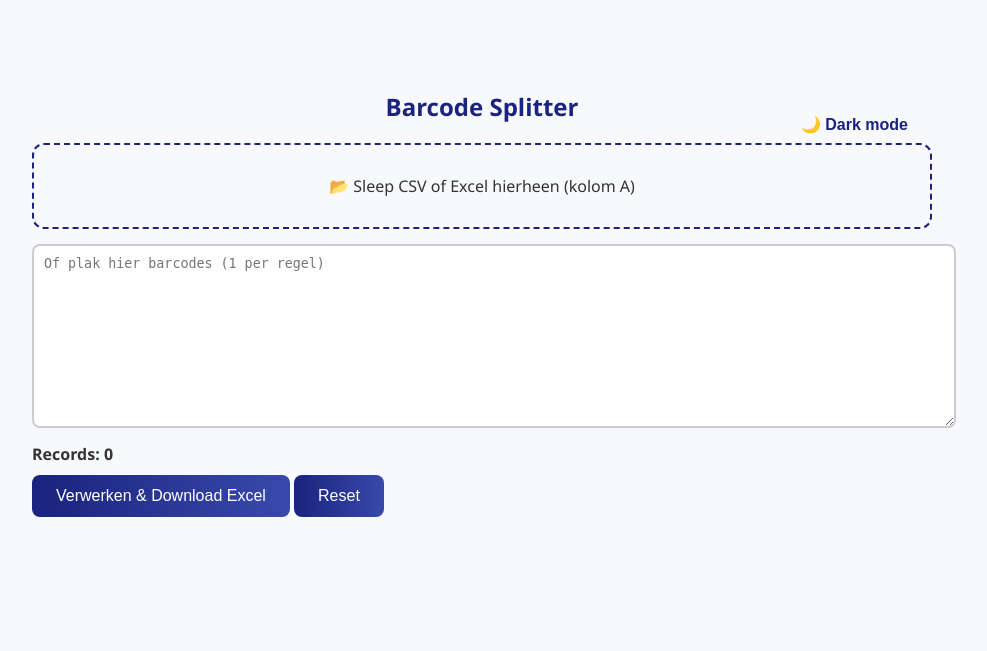
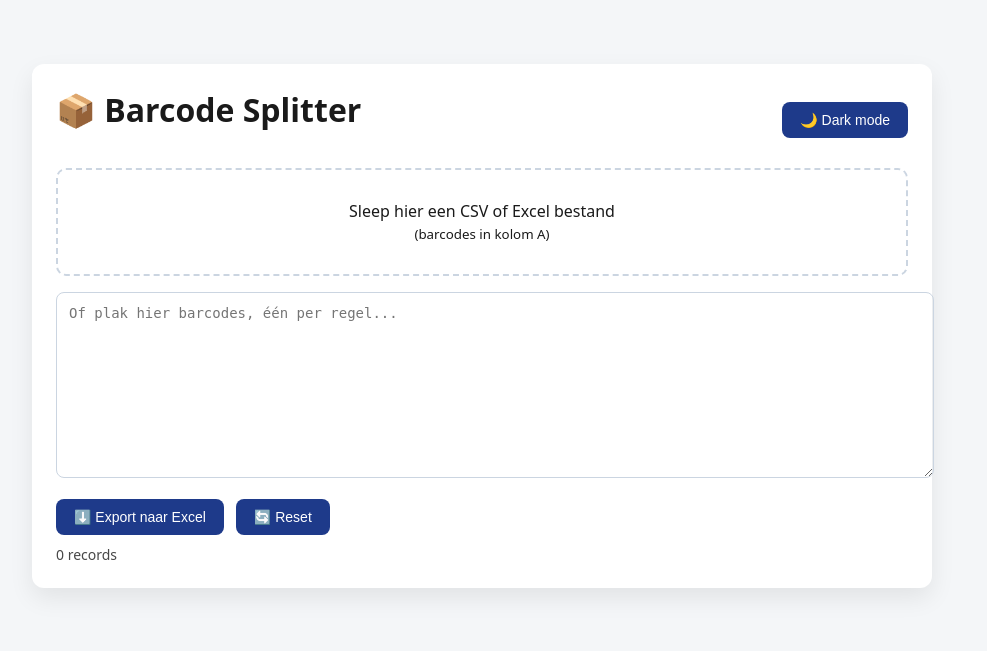
Before and after one commit to UsrNameJohn/BarcodeSpliter, a Python web app: template templates/index.html in a window 1280 px wide. Shown: the top 651 px of the page, without its empty margins (158-1145 px from the left). Run offline with Jinja, Linux system fonts and the light colour scheme; the template is opened without the code that fills it, so the values that code supplies are empty.

Commit message:
Update index.html

```diff
--- a/templates/index.html
+++ b/templates/index.html
@@ -1,211 +1,253 @@
 <!DOCTYPE html>
 <html lang="nl">
 <head>
-    <meta charset="UTF-8">
+    <meta charset="UTF-8" />
     <title>Barcode Splitter</title>
+    <meta name="viewport" content="width=device-width, initial-scale=1.0" />
 
-    <!-- Lokale XLSX library -->
+    <!-- XLSX lokaal -->
     <script src="/static/xlsx.full.min.js"></script>
 
     <style>
-        body {
-            font-family: "Segoe UI", sans-serif;
-            max-width: 900px;
-            margin: 50px auto;
-            padding: 20px;
-            background: #f7f9fc;
-            color: #333;
-            transition: 0.3s;
+        :root {
+            --bg: #f4f6f8;
+            --fg: #1a1a1a;
+            --card: #ffffff;
+            --btn: #1e3a8a;
+            --btn-hover: #1e40af;
+            --border: #cbd5e1;
         }
 
         body.dark {
-            background: #121212;
-            color: #e0e0e0;
+            --bg: #0f172a;
+            --fg: #e5e7eb;
+            --card: #020617;
+            --btn: #1e40af;
+            --btn-hover: #1d4ed8;
+            --border: #334155;
         }
 
-        h2 {
-            text-align: center;
-            color: #1a237e;
+        body {
+            margin: 0;
+            font-family: system-ui, sans-serif;
+            background: var(--bg);
+            color: var(--fg);
         }
 
-        body.dark h2 {
-            color: #90caf9;
+        .container {
+            max-width: 900px;
+            margin: 40px auto;
+            padding: 24px;
         }
 
-        #darkToggle {
-            float: right;
-            margin-top: -40px;
-            background: none;
-            border: none;
-            font-weight: bold;
-            cursor: pointer;
-            color: #1a237e;
+        .card {
+            background: var(--card);
+            border-radius: 12px;
+            padding: 24px;
+            box-shadow: 0 10px 25px rgba(0,0,0,0.08);
         }
 
-        body.dark #darkToggle {
-            color: #90caf9;
-        }
-
-        #dropArea {
-            border: 2px dashed #1a237e;
-            border-radius: 12px;
-            padding: 30px;
-            text-align: center;
-            margin-bottom: 15px;
-            cursor: pointer;
+        h1 {
+            margin-top: 0;
         }
 
         textarea {
             width: 100%;
-            height: 160px;
+            min-height: 160px;
+            padding: 12px;
             border-radius: 8px;
-            border: 2px solid #ccc;
-            padding: 10px;
-            resize: vertical;
+            border: 1px solid var(--border);
+            font-family: monospace;
+            font-size: 14px;
+            background: transparent;
+            color: inherit;
         }
 
-        body.dark textarea {
-            background: #1e1e1e;
-            color: white;
-            border-color: #3949ab;
+        .buttons {
+            display: flex;
+            gap: 12px;
+            margin-top: 16px;
+            flex-wrap: wrap;
         }
 
         button {
-            background: linear-gradient(90deg, #1a237e, #3949ab);
-            color: white;
+            background: var(--btn);
+            color: #fff;
             border: none;
+            padding: 10px 18px;
             border-radius: 8px;
-            padding: 12px 24px;
-            font-size: 16px;
-            margin-top: 10px;
+            font-size: 14px;
             cursor: pointer;
         }
 
         button:hover {
-            transform: scale(1.05);
+            background: var(--btn-hover);
         }
 
-        #recordCount {
-            margin-top: 10px;
-            font-weight: bold;
+        .dropzone {
+            border: 2px dashed var(--border);
+            border-radius: 10px;
+            padding: 30px;
+            text-align: center;
+            margin-bottom: 16px;
+            transition: 0.2s;
         }
 
-        #progressContainer {
-            display: none;
-            background: #ddd;
-            border-radius: 8px;
-            margin-top: 15px;
+        .dropzone.drag {
+            background: rgba(30,58,138,0.1);
         }
 
-        #progressBar {
-            height: 24px;
-            width: 0%;
-            background: linear-gradient(90deg, #1a237e, #3949ab);
-            color: white;
-            text-align: center;
-            border-radius: 8px;
+        .status {
+            margin-top: 10px;
+            font-size: 14px;
+            opacity: 0.8;
+        }
+
+        .topbar {
+            display: flex;
+            justify-content: space-between;
+            align-items: center;
+            margin-bottom: 16px;
         }
     </style>
 </head>
+
 <body>
+<div class="container">
+    <div class="card">
 
-<h2>Barcode Splitter</h2>
-<button id="darkToggle">🌙 Dark mode</button>
-
-<div id="dropArea">📂 Sleep CSV of Excel hierheen (kolom A)</div>
-
-<form id="form">
-    <textarea id="barcodeInput" placeholder="Of plak hier barcodes (1 per regel)"></textarea>
-
-    <div id="recordCount">Records: 0</div>
-
-    <div id="progressContainer">
-        <div id="progressBar">0%</div>
+        <div class="topbar">
+            <h1>📦 Barcode Splitter</h1>
+            <button onclick="toggleDark()">🌙 Dark mode</button>
         </div>
 
-    <button type="submit">Verwerken & Download Excel</button>
-    <button type="button" id="resetBtn">Reset</button>
-</form>
+        <div class="dropzone" id="dropzone">
+            Sleep hier een CSV of Excel bestand<br>
+            <small>(barcodes in kolom A)</small>
+        </div>
+
+        <textarea id="barcodes" placeholder="Of plak hier barcodes, één per regel..."></textarea>
+
+        <div class="buttons">
+            <button onclick="exportExcel()">⬇️ Export naar Excel</button>
+            <button onclick="resetAll()">🔄 Reset</button>
+        </div>
+
+        <div class="status" id="status">0 records</div>
+
+    </div>
+</div>
 
 <script>
-    const input = document.getElementById("barcodeInput");
-    const count = document.getElementById("recordCount");
-    const progressC = document.getElementById("progressContainer");
-    const progressB = document.getElementById("progressBar");
-    const dropArea = document.getElementById("dropArea");
+const textarea = document.getElementById("barcodes");
+const statusEl = document.getElementById("status");
+const dropzone = document.getElementById("dropzone");
 
 function updateCount() {
-        count.textContent = "Records: " + input.value.split(/\r?\n/).filter(l => l.trim()).length;
+    const count = textarea.value.split("\n").filter(l => l.trim()).length;
+    statusEl.textContent = count + " records";
 }
-    input.addEventListener("input", updateCount);
 
-    document.getElementById("resetBtn").onclick = () => {
-        input.value = "";
+textarea.addEventListener("input", updateCount);
+
+function toggleDark() {
+    document.body.classList.toggle("dark");
+}
+
+function resetAll() {
+    textarea.value = "";
     updateCount();
-        progressC.style.display = "none";
-    };
+}
 
-    document.getElementById("darkToggle").onclick = () => {
-        document.body.classList.toggle("dark");
-    };
+dropzone.addEventListener("dragover", e => {
+    e.preventDefault();
+    dropzone.classList.add("drag");
+});
 
-    dropArea.onclick = () => {
-        const f = document.createElement("input");
-        f.type = "file";
-        f.accept = ".csv,.xlsx";
-        f.onchange = () => loadFile(f.files[0]);
-        f.click();
-    };
+dropzone.addEventListener("dragleave", () => {
+    dropzone.classList.remove("drag");
+});
 
-    function loadFile(file) {
+dropzone.addEventListener("drop", e => {
+    e.preventDefault();
+    dropzone.classList.remove("drag");
+    handleFile(e.dataTransfer.files[0]);
+});
+
+function handleFile(file) {
     if (!file) return;
+
     const ext = file.name.split(".").pop().toLowerCase();
-        const reader = new FileReader();
-
-        reader.onload = e => {
-            let values = [];
 
     if (ext === "csv") {
-                e.target.result.split(/\r?\n/).forEach(l => {
-                    const v = l.split(",")[0];
-                    if (v) values.push(v.trim());
-                });
-            } else {
-                const wb = XLSX.read(new Uint8Array(e.target.result), {type: "array"});
-                const ws = wb.Sheets[wb.SheetNames[0]];
-                XLSX.utils.sheet_to_json(ws, {header:1})
-                    .forEach(r => r[0] && values.push(String(r[0]).trim()));
+        const reader = new FileReader();
+        reader.onload = e => {
+            textarea.value = e.target.result;
+            updateCount();
+        };
+        reader.readAsText(file);
+    }
+    else if (ext === "xlsx" || ext === "xls") {
+        if (typeof XLSX === "undefined") {
+            alert("XLSX library niet geladen");
+            return;
         }
 
-            input.value = values.join("\n");
+        const reader = new FileReader();
+        reader.onload = e => {
+            const data = new Uint8Array(e.target.result);
+            const workbook = XLSX.read(data, { type: "array" });
+            const sheet = workbook.Sheets[workbook.SheetNames[0]];
+            const rows = XLSX.utils.sheet_to_json(sheet, { header: 1 });
+
+            const values = rows
+                .map(r => r[0])
+                .filter(v => v !== undefined && v !== null && String(v).trim() !== "");
+
+            textarea.value = values.join("\n");
             updateCount();
         };
-
-        ext === "csv" ? reader.readAsText(file) : reader.readAsArrayBuffer(file);
+        reader.readAsArrayBuffer(file);
+    }
+    else {
+        alert("Alleen CSV of Excel toegestaan");
+    }
 }
 
-    document.getElementById("form").onsubmit = async e => {
-        e.preventDefault();
-        if (!input.value.trim()) return alert("Geen barcodes");
-
-        progressC.style.display = "block";
-        progressB.style.width = "0%";
-        progressB.textContent = "0%";
+async function exportExcel() {
+    const content = textarea.value.trim();
+    if (!content) {
+        alert("Geen barcodes ingevoerd");
+        return;
+    }
 
     const fd = new FormData();
-        fd.append("barcodes", input.value);
+    fd.append("barcodes", content);
 
-        const res = await fetch("/export", {method:"POST", body:fd});
+    const res = await fetch("/export", {
+        method: "POST",
+        body: fd
+    });
+
+    const contentType = res.headers.get("content-type");
+
+    // ✅ FRONTEND FOUTMELDING
+    if (contentType && contentType.includes("application/json")) {
+        const err = await res.json();
+        alert(err.error || "Onbekende fout");
+        return;
+    }
+
     const blob = await res.blob();
-
-        progressB.style.width = "100%";
-        progressB.textContent = "100%";
+    const url = window.URL.createObjectURL(blob);
 
     const a = document.createElement("a");
-        a.href = URL.createObjectURL(blob);
+    a.href = url;
     a.download = "export.xlsx";
     a.click();
-    };
+
+    window.URL.revokeObjectURL(url);
+}
 </script>
 
 </body>
```
Lines whose indentation alone changed are shown as unchanged.
